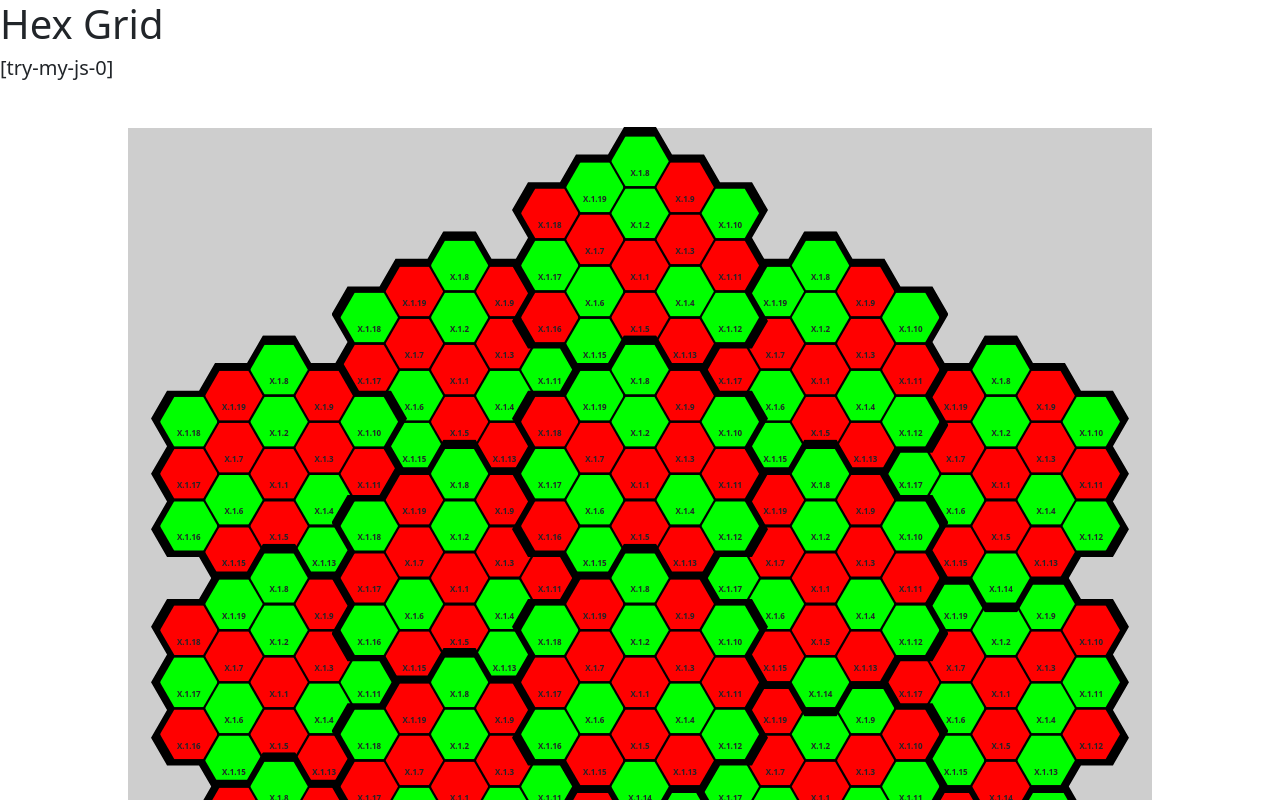
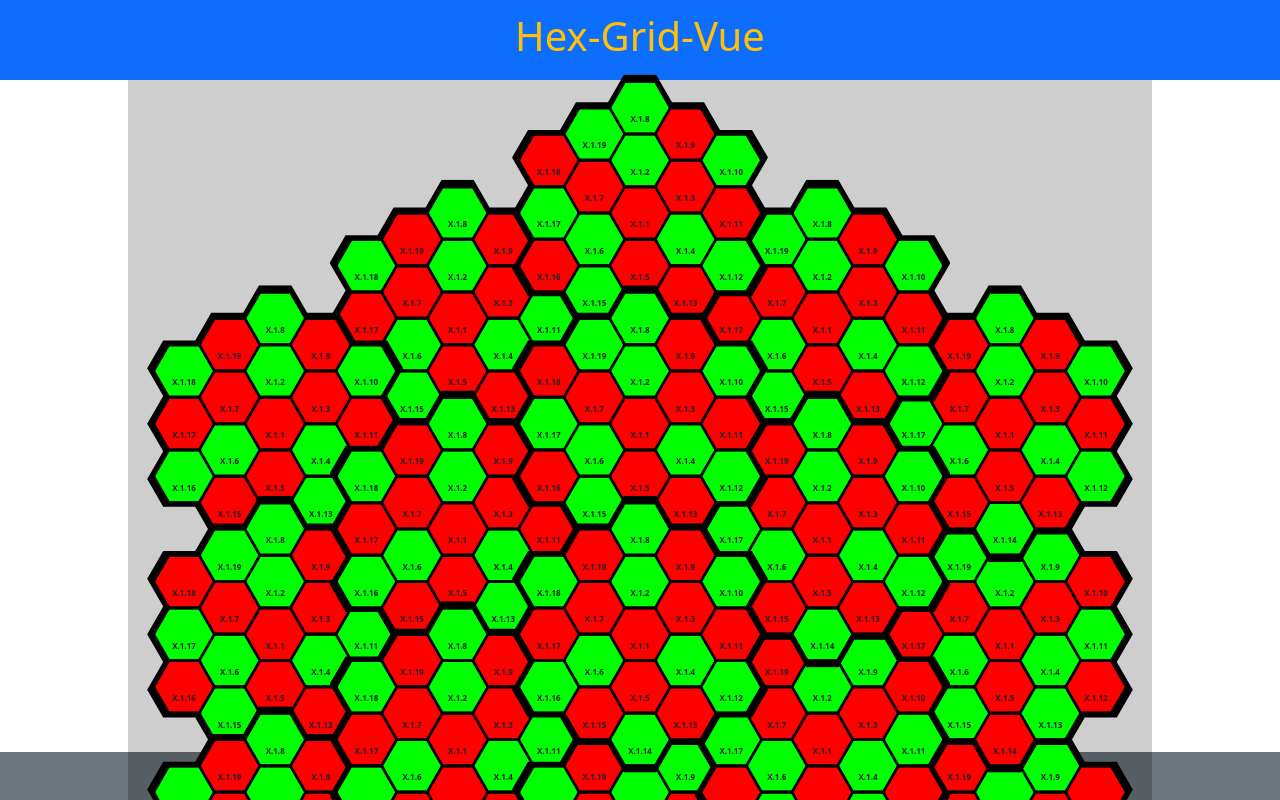
Before and after one commit to cyberfolk/hex-grid, a Vue app in the folder hex-grid-vue/: page / in a window 1280 px wide. Shown: the top 800 px of the page. Built offline with nearby package versions, Linux system fonts and the light colour scheme.

Commit message:
Move width, height, padding to SAAS

```diff
--- a/hex-grid-vue/src/App.vue
+++ b/hex-grid-vue/src/App.vue
@@ -10,9 +10,6 @@ export default {
         SiteFooter,
     },
     data() { return { state, }; },
-    mounted() {
-        state.calcDataDerivate();
-    }
 }
 </script>
 
--- a/hex-grid-vue/src/assets/styles/partials/_variables.scss
+++ b/hex-grid-vue/src/assets/styles/partials/_variables.scss
@@ -4,6 +4,25 @@ $dark: black;
 $primary: rgb(255, 0, 0);
 $secondary: rgb(0, 255, 0);
 /* $accenture: #; */
+$W_hex: 4rem;
+$H_header: 5rem;
+$H_footer: 3rem;
+$H_main: calc(100vh - $H_header - $H_footer);
+
+$HEX_WIDTH: 4rem;
+$HEX_PADDING: 0.1;
+$HEX_REDUCTION: 1 - $HEX_PADDING; // 0.9
+$HEX_HEIGHT: calc($HEX_WIDTH * 0.5 * math.sqrt(3));
+$QUAD_HEIGHT: calc($HEX_HEIGHT * 5);
+$QUAD_WIDTH: calc($HEX_WIDTH * 4);
+$MA_WIDTH: calc($HEX_WIDTH * 16);
+$MA_HEIGHT: calc($HEX_HEIGHT * 20);
+$HEX_HEIGHT: calc(
+  $HEX_HEIGHT * $HEX_REDUCTION
+); // Add reduction to show hex padding
+$HEX_WIDTH: calc(
+  $HEX_WIDTH * $HEX_REDUCTION
+); // Add reduction to show hex padding
 
 $hex_polygon: polygon(
   25% 0%,
--- a/hex-grid-vue/src/components/SiteFooter.vue
+++ b/hex-grid-vue/src/components/SiteFooter.vue
@@ -6,9 +6,15 @@ export default {
 </script>
 
 <template>
-  <footer></footer>
+  <footer id="app_footer" class="d-flex align-items-center  justify-content-center bg-secondary">
+    <span class="text-light"> Made with love &copy; powered by cyberfolk</span>
+  </footer>
 </template>
 
 <style lang="scss" scoped>
 @use '../assets/styles/partials/variables.scss' as *;
+
+#app_footer {
+  height: $H_footer;
+}
 </style>
--- a/hex-grid-vue/src/components/SiteHeader.vue
+++ b/hex-grid-vue/src/components/SiteHeader.vue
@@ -6,12 +6,15 @@ export default {
 </script>
 
 <template>
-  <header>
-    <h1>Hex Grid</h1>
-    <h5 class="mb-5">[try-my-js-0]</h5>
+  <header id="app_header" class="d-flex align-items-center  justify-content-center bg-primary">
+    <h1 class="text-warning"> Hex-Grid-Vue</h1>
   </header>
 </template>
 
 <style lang="scss" scoped>
 @use '../assets/styles/partials/variables.scss' as *;
+
+#app_header {
+  height: $H_header;
+}
 </style>
--- a/hex-grid-vue/src/components/SiteMain.vue
+++ b/hex-grid-vue/src/components/SiteMain.vue
@@ -7,11 +7,15 @@ export default {
 </script>
 
 <template>
-  <main>
+  <main id="app_main">
     <MacroArea class="m-auto"></MacroArea>
   </main>
 </template>
 
 <style lang="scss" scoped>
 @use '../assets/styles/partials/variables.scss' as *;
+
+#app_main {
+  height: $H_main;
+}
 </style>
--- a/hex-grid-vue/src/components/item/HexItem.vue
+++ b/hex-grid-vue/src/components/item/HexItem.vue
@@ -20,6 +20,8 @@ export default {
 
 .hex {
     clip-path: $hex_polygon;
+    height: $HEX_HEIGHT;
+    width: $HEX_WIDTH;
     position: absolute;
     transform: translate(-50%, -50%);
     text-align: center;
--- a/hex-grid-vue/src/components/item/MacroArea.vue
+++ b/hex-grid-vue/src/components/item/MacroArea.vue
@@ -9,7 +9,7 @@ export default {
 </script>
 
 <template>
-    <div class="macro_area" :style="state.getMAStyle()">
+    <div class="macro_area">
         <QuadrantItem v-for="i in 19" :index="i"></QuadrantItem>
     </div>
     <!-- /.quadrant -->
@@ -19,6 +19,8 @@ export default {
 @use '../../assets/styles/partials/variables' as *;
 
 .macro_area {
+    height: $MA_HEIGHT;
+    width: $MA_WIDTH;
     background: rgba(0, 0, 0, 0.192);
     position: relative;
 }
--- a/hex-grid-vue/src/components/item/QuadrantItem.vue
+++ b/hex-grid-vue/src/components/item/QuadrantItem.vue
@@ -21,6 +21,8 @@ export default {
 
 .quadrant {
     background-color: $dark;
+    height: $QUAD_HEIGHT;
+    width: $QUAD_WIDTH;
     transform: translate(-50%, -50%);
     top: 50%;
     left: 50%;
--- a/hex-grid-vue/src/state.js
+++ b/hex-grid-vue/src/state.js
@@ -46,31 +46,21 @@ export const state = reactive({
         [1, 2, 3, 4, 5, 6, 7, 8, 9, 11, 13, 15, 17, 18, 19],
     ],
 
-    HEX_WIDTH: 4,
-    HEX_HEIGHT: 0,      // calc on mounted
-    QUAD_HEIGHT: 0,     // calc on mounted
-    QUAD_WIDTH: 0,      // calc on mounted
-    SHIFT_REDUCTION: 0, // calc on mounted
-    MA_WIDTH: 0,        // calc on mounted
-    MA_HEIGHT: 0,       // calc on mounted
-
-
     getAxes(index) {
-        const asse_y = 50 + this.Y_ARRAY[index - 1] * this.SHIFT_REDUCTION + "%";
-        const asse_x = 50 + this.X_ARRAY[index - 1] * this.SHIFT_REDUCTION + "%";
+        const REDUCTION = 0.95;
+        // REDUCTION is a constant used to bring the HEX closer to the center of the QUADRANT.
+        // In this way we have the perception that the padding of the QUADRANTS increases
+        const asse_y = 50 + this.Y_ARRAY[index - 1] * REDUCTION + "%";
+        const asse_x = 50 + this.X_ARRAY[index - 1] * REDUCTION + "%";
         return `top: ${asse_y}; left: ${asse_x};`
     },
 
     getHexStyle(index) {
-        return `height: ${this.HEX_HEIGHT}; width: ${this.HEX_WIDTH}; ${this.getAxes(index)}; `
+        return `${this.getAxes(index)}; `
     },
 
     getQuadStyle(index) {
-        return `z-index: ${20 - index}; background-color: ${this.getColor(index)}; height: ${this.QUAD_HEIGHT}; width: ${this.QUAD_WIDTH}; ${this.getAxes(index)}; clip-path: ${this.QUAD_POLYGON[index - 1]};`
-    },
-
-    getMAStyle() {
-        return `height: ${this.MA_HEIGHT}; width: ${this.MA_WIDTH};`
+        return `z-index: ${20 - index}; background-color: ${this.getColor(index)}; ${this.getAxes(index)}; clip-path: ${this.QUAD_POLYGON[index - 1]};`
     },
 
     getColor(index) {
@@ -103,18 +93,4 @@ export const state = reactive({
     getHexList(index) {
         return this.HEX_LIST[index - 1];
     },
-
-    calcDataDerivate() {
-        const HEX_PADDING = 0.1;
-        const QUAD_PADDING = 0.12; // [0; HEX_PADDING]
-        const HEX_REDUCTION = 1 - HEX_PADDING; // 0.9
-        this.SHIFT_REDUCTION = 1 - QUAD_PADDING / 2; // 0.95
-        this.HEX_HEIGHT = this.HEX_WIDTH * 0.5 * Math.sqrt(3);
-        this.QUAD_HEIGHT = this.HEX_HEIGHT * 5 + "rem";
-        this.QUAD_WIDTH = this.HEX_WIDTH * 4 + "rem";
-        this.MA_WIDTH = this.HEX_WIDTH * 16 + "rem";
-        this.MA_HEIGHT = this.HEX_HEIGHT * 20 + "rem";
-        this.HEX_HEIGHT = this.HEX_HEIGHT * HEX_REDUCTION + "rem"; // Add reduction to show hex padding
-        this.HEX_WIDTH = this.HEX_WIDTH * HEX_REDUCTION + "rem"; // Add reduction to show hex padding
-    }
 });
```
